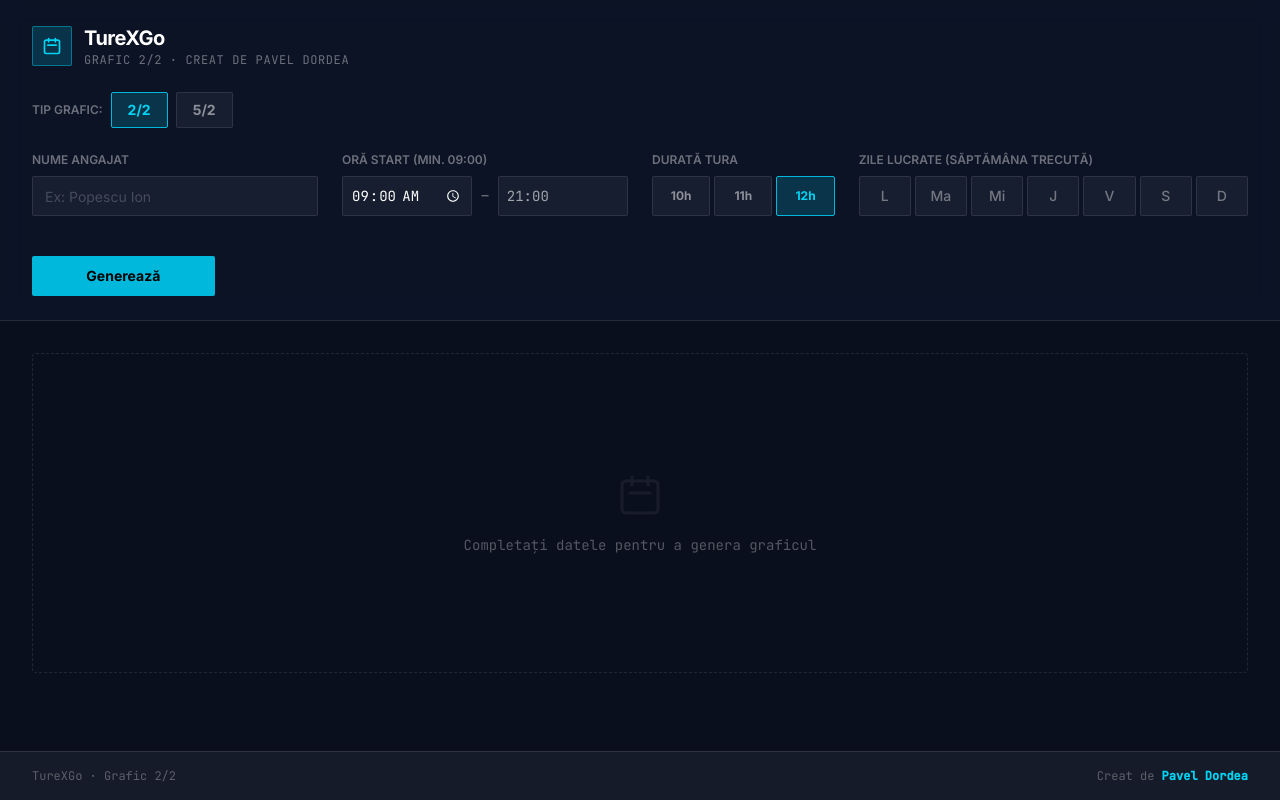
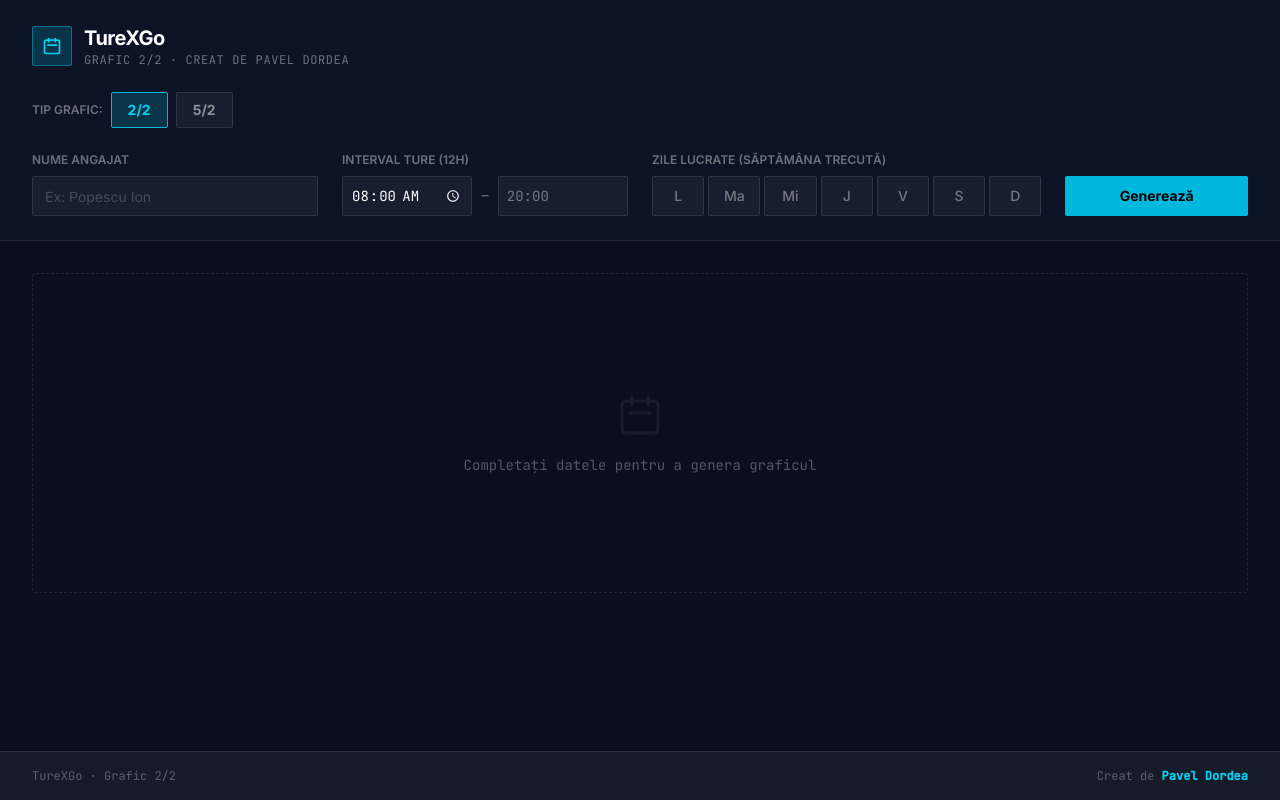
Before and after one commit to turexgo/turexgo.github.io, a React (Vite) app: page / in a window 1280 px wide. Built offline with nearby package versions, Linux system fonts and the light colour scheme.

Commit message:
Update home.tsx

```diff
--- a/src/pages/home.tsx
+++ b/src/pages/home.tsx
@@ -1,6 +1,4 @@
-'use client';
-
-import React, { useState, useEffect } from 'react';
+import React, { useState } from 'react';
 import {
   generateSchedule,
   calculateBreaks,
@@ -27,55 +25,11 @@
 export default function Home() {
   const [name, setName] = useState('');
   const [rotationType, setRotationType] = useState<RotationType>('2/2');
-  const [startTime, setStartTime] = useState('09:00');
-  const [hours22, setHours22] = useState<number>(12); // Folosim number pentru a evita conflictele de tip
-  const [hoursPerDay, setHoursPerDay] = useState<number>(8);
+  const [startTime, setStartTime] = useState('08:00');
+  const [hoursPerDay, setHoursPerDay] = useState<6 | 8>(8);
   const [lastWeekPattern, setLastWeekPattern] = useState<boolean[]>(Array(7).fill(false));
   const [schedule, setSchedule] = useState<MonthSchedule[] | null>(null);
   const [exportMonths, setExportMonths] = useState<number>(6);
-  const [isLoaded, setIsLoaded] = useState(false);
-
-  // Încărcare din localStorage
-  useEffect(() => {
-    const savedData = localStorage.getItem('turexgo_user_data');
-    if (savedData) {
-      try {
-        const parsed = JSON.parse(savedData);
-        if (parsed.name) setName(parsed.name);
-        if (parsed.rotationType) setRotationType(parsed.rotationType);
-        if (parsed.startTime && parsed.startTime >= '09:00') setStartTime(parsed.startTime);
-        if (parsed.hours22) setHours22(parsed.hours22);
-        if (parsed.hoursPerDay) setHoursPerDay(parsed.hoursPerDay);
-        if (parsed.lastWeekPattern) setLastWeekPattern(parsed.lastWeekPattern);
-      } catch (e) {
-        console.error('Eroare la parsarea datelor salvate', e);
-      }
-    }
-    setIsLoaded(true);
-  }, []);
-
-  // Salvare în localStorage
-  useEffect(() => {
-    if (!isLoaded) return;
-    const dataToSave = {
-      name,
-      rotationType,
-      startTime,
-      hours22,
-      hoursPerDay,
-      lastWeekPattern,
-    };
-    localStorage.setItem('turexgo_user_data', JSON.stringify(dataToSave));
-  }, [name, rotationType, startTime, hours22, hoursPerDay, lastWeekPattern, isLoaded]);
-
-  // Validare ca ora să nu fie sub 09:00
-  const handleStartTimeChange = (val: string) => {
-    if (val < '09:00' && val !== '') {
-      setStartTime('09:00');
-    } else {
-      setStartTime(val);
-    }
-  };
 
   const toggleDay = (index: number) => {
     const np = [...lastWeekPattern];
@@ -83,15 +37,12 @@
     setLastWeekPattern(np);
   };
 
-  const activeHours = rotationType === '2/2' ? hours22 : hoursPerDay;
-  const computedEndTime = addHoursToTime(startTime, activeHours);
-
   const handleGenerate = () => {
     const data = generateSchedule({
       rotationType,
       lastWeekPattern,
       startTime,
-      hoursPerDay: activeHours,
+      hoursPerDay,
       monthsCount: 6,
     });
     setSchedule(data);
@@ -99,7 +50,8 @@
 
   const toggleDayType = (monthIdx: number, dayIdx: number) => {
     if (!schedule) return;
-    const endT = addHoursToTime(startTime, activeHours);
+    const paidHours = rotationType === '2/2' ? 12 : hoursPerDay;
+    const endT = addHoursToTime(startTime, paidHours);
     setSchedule(prev =>
       prev!.map((month, mIdx) => {
         if (mIdx !== monthIdx) return month;
@@ -112,7 +64,7 @@
             type: newType,
             workHours: newType === 'work' ? `${startTime}–${endT}` : undefined,
             breaks: newType === 'work' && rotationType === '2/2' ? calculateBreaks(startTime) : undefined,
-            hoursWorked: newType === 'work' ? activeHours : 0,
+            hoursWorked: newType === 'work' ? paidHours : 0,
           };
         });
         const totalHours = newDays.reduce((sum, d) => sum + (d.hoursWorked ?? 0), 0);
@@ -124,6 +76,8 @@
   const handleExport = () => {
     if (schedule) exportToExcel(name, schedule, exportMonths);
   };
+
+  const computedEndTime = addHoursToTime(startTime, rotationType === '2/2' ? 12 : hoursPerDay);
 
   return (
     <div className="min-h-screen w-full flex flex-col bg-[#0a0f1e] text-white overflow-x-hidden">
@@ -177,58 +131,35 @@
               />
             </div>
 
-            {/* Time (Start min 09:00 & Computed End) */}
+            {/* Time */}
             <div className="md:col-span-3 space-y-2">
               <label className="text-xs font-semibold text-white/40 uppercase block">
-                Oră Start (Min. 09:00)
+                {rotationType === '2/2' ? 'Interval Ture (12h)' : 'Oră Start'}
               </label>
               <div className="flex items-center gap-2">
                 <input
                   type="time"
-                  min="09:00"
                   value={startTime}
-                  onChange={(e) => handleStartTimeChange(e.target.value)}
+                  onChange={(e) => setStartTime(e.target.value)}
                   className="w-full h-10 px-2 bg-white/5 border border-white/10 rounded-md text-sm font-mono focus:outline-none focus:ring-1 focus:ring-cyan-500 focus:border-cyan-500 transition-colors [color-scheme:dark]"
                 />
                 <span className="text-white/40 font-mono">–</span>
-                <div className="w-full h-10 px-2 bg-white/5 border border-white/10 rounded-md text-sm font-mono text-white/60 flex items-center bg-white/5">
+                <div className="w-full h-10 px-2 bg-white/5 border border-white/10 rounded-md text-sm font-mono text-white/40 flex items-center">
                   {computedEndTime}
                 </div>
               </div>
             </div>
 
-            {/* 2/2: hours selection (12, 11, 10) */}
-            {rotationType === '2/2' && (
-              <div className="md:col-span-2 space-y-2">
-                <label className="text-xs font-semibold text-white/40 uppercase block">Durată Tura</label>
-                <div className="flex items-center gap-1 h-10">
-                  {([10, 11, 12] as number[]).map(h => (
-                    <button
-                      key={h}
-                      onClick={() => setHours22(h)}
-                      className={`flex-1 h-10 rounded-md text-xs font-bold border transition-all ${
-                        hours22 === h
-                          ? 'bg-cyan-500/20 border-cyan-500 text-cyan-400'
-                          : 'bg-white/5 border-white/10 text-white/50 hover:bg-white/10'
-                      }`}
-                    >
-                      {h}h
-                    </button>
-                  ))}
-                </div>
-              </div>
-            )}
-
             {/* 5/2: hours per day */}
             {rotationType === '5/2' && (
               <div className="md:col-span-2 space-y-2">
                 <label className="text-xs font-semibold text-white/40 uppercase block">Ore / Zi</label>
-                <div className="flex items-center gap-1 h-10">
-                  {([6, 8, 11] as number[]).map(h => (
+                <div className="flex items-center gap-2 h-10">
+                  {([6, 8] as (6 | 8)[]).map(h => (
                     <button
                       key={h}
                       onClick={() => setHoursPerDay(h)}
-                      className={`flex-1 h-10 rounded-md text-xs font-bold border transition-all ${
+                      className={`flex-1 h-10 rounded-md text-sm font-bold border transition-all ${
                         hoursPerDay === h
                           ? 'bg-cyan-500/20 border-cyan-500 text-cyan-400'
                           : 'bg-white/5 border-white/10 text-white/50 hover:bg-white/10'
@@ -268,10 +199,10 @@
 
             {/* 5/2: info */}
             {rotationType === '5/2' && (
-              <div className="md:col-span-4 space-y-2">
+              <div className="md:col-span-2 space-y-2">
                 <label className="text-xs font-semibold text-white/40 uppercase opacity-0 block">_</label>
                 <div className="h-10 flex items-center px-3 bg-white/5 border border-white/10 rounded-md text-xs text-white/40 font-mono">
-                  Luni–Vineri lucru · Sâmbătă–Duminică liber
+                  Lun–Vin · Sâm–Dum liber
                 </div>
               </div>
             )}
```
